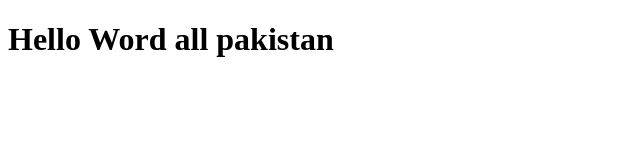
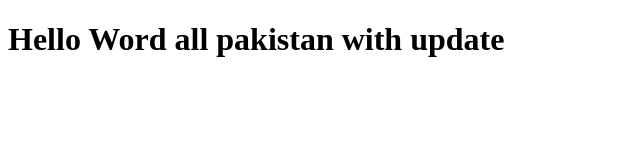
Before and after one commit to Mliaqat/HTML-liaqat, a plain HTML site: page index.html in a window 1280 px wide. Shown: the whole page, without its empty margins (0-640 px from the left). Drawn offline with Linux system fonts and the light colour scheme.

Commit message:
update 2

```diff
--- a/index.html
+++ b/index.html
@@ -6,6 +6,6 @@
     <title>Document</title>
 </head>
 <body>
-    <h1>Hello Word all pakistan</h1>
+    <h1>Hello Word all pakistan with update</h1>
 </body>
 </html>
```
